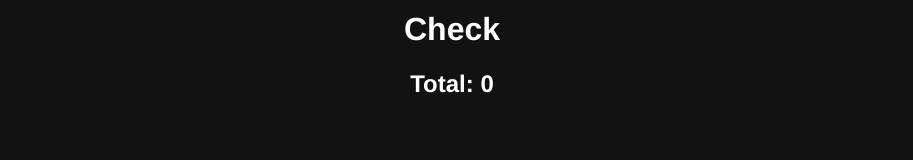
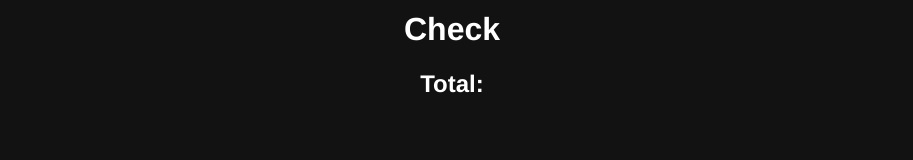
Before and after one commit to onewkub/food-order, a Vue app: page / in a window 1280 px wide. Both pictures are taken after a click on the item "Check". Shown: the part 190-350 px from the top of the page, without its empty margins (188-1101 px from the left). Built offline with nearby package versions, Linux system fonts and the light colour scheme.

Commit message:
send total in props

```diff
--- a/src/components/FoodOrder.vue
+++ b/src/components/FoodOrder.vue
@@ -9,7 +9,7 @@
       </ul>
     </div>
     <div class="content">
-        <List v-if="index === 0" class="content-tab" :foodList="markedFood" @markFood="markToggle"></List>
+        <List v-if="index === 0" class="content-tab" :foodList="markedFood" @markFood="markToggle" :total="total"></List>
         <Check v-else-if="index === 1" class="content-tab" :selectedList="selectedFood" @addFood="addFood" @removeFood="removeFood"></Check>
         <Success v-else-if="index === 2" class="content-tab"></Success>
     </div>
--- a/src/components/Order/FoodCheck.vue
+++ b/src/components/Order/FoodCheck.vue
@@ -23,10 +23,9 @@
 <script>
 export default {
   name: "Check",
-  props: ["selectedList"],
+  props: ["selectedList", "total"],
   data() {
     return {
-      total: 0
     };
   },
   methods: {
```
